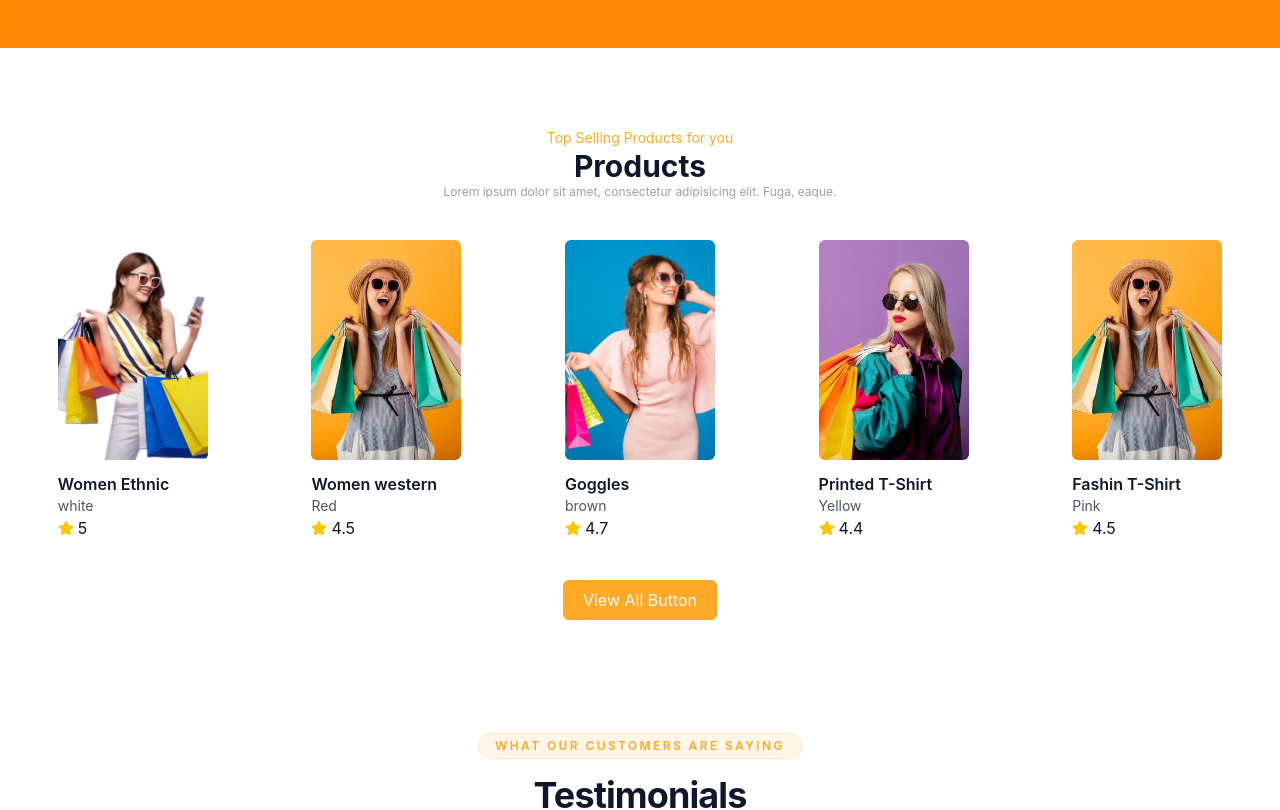
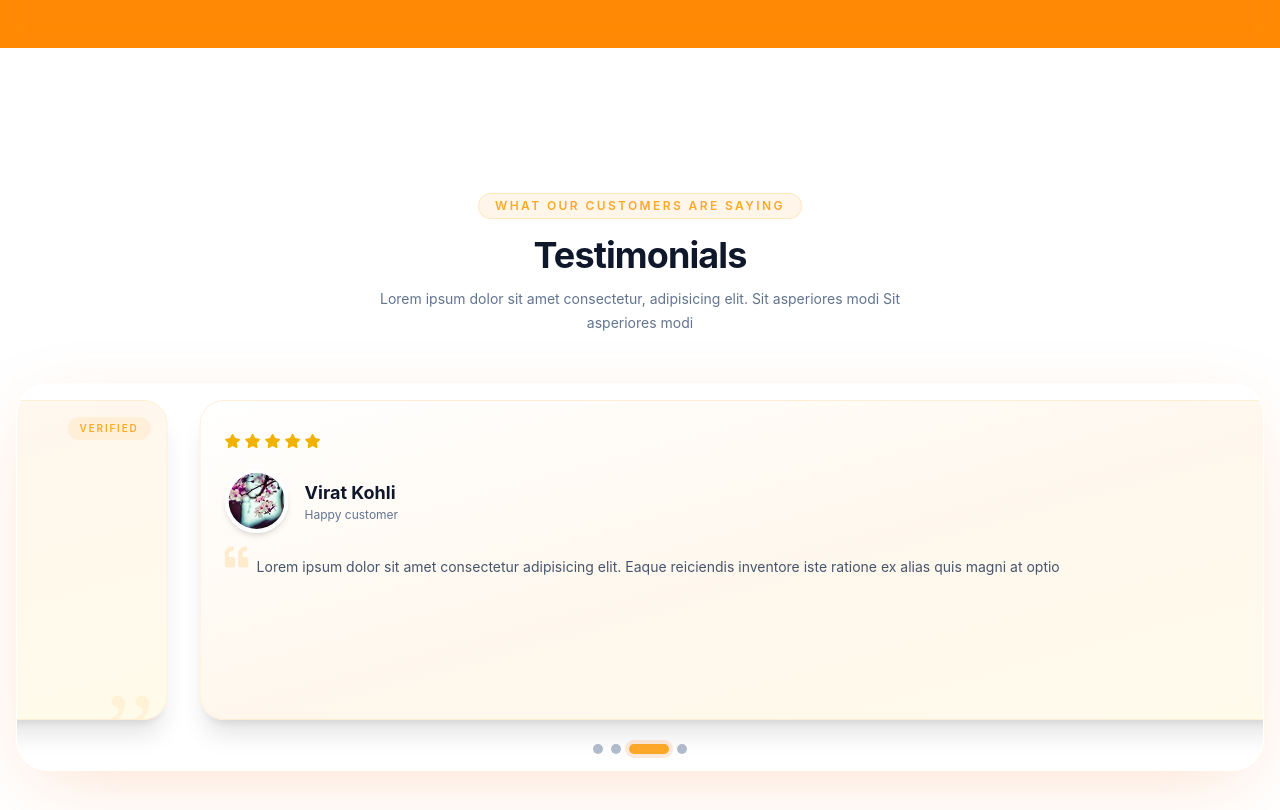
Before and after one commit to yag1zkarag0z/ReactTailwind1, a React (Vite) app: page / in a window 1280 px wide. Shown: the part 2820-3630 px from the top of the page. Built offline with nearby package versions, Linux system fonts and the light colour scheme.

Commit message:
Update App.jsx

```diff
--- a/src/App.jsx
+++ b/src/App.jsx
@@ -17,6 +17,7 @@ const App = () => {
   const handleOrderPopup = () => {
     setOrderPopup(!orderPopup);
   };
+
   React.useEffect(() => {
     AOS.init({
       offset: 100,
@@ -35,7 +36,6 @@ const App = () => {
       <TopProducts handleOrderPopup={handleOrderPopup} />
       <Banner />
       <Subscribe />
-      <Products />
       <Testimonials />
       <Footer />
       <Popup orderPopup={orderPopup} setOrderPopup={setOrderPopup} />
```
